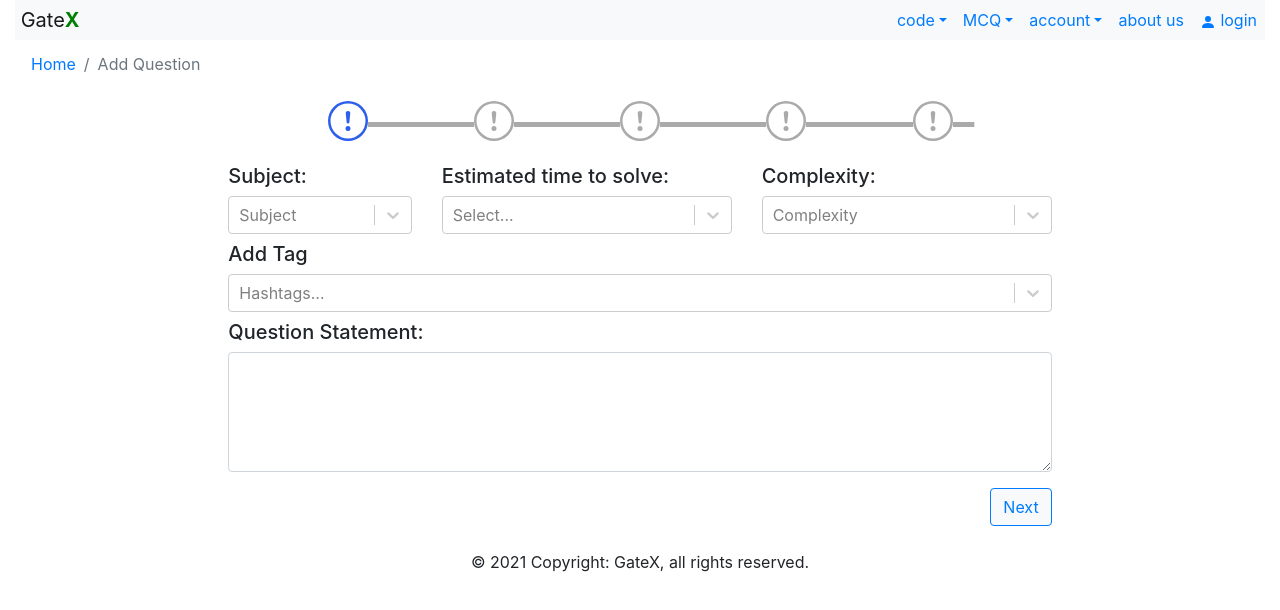
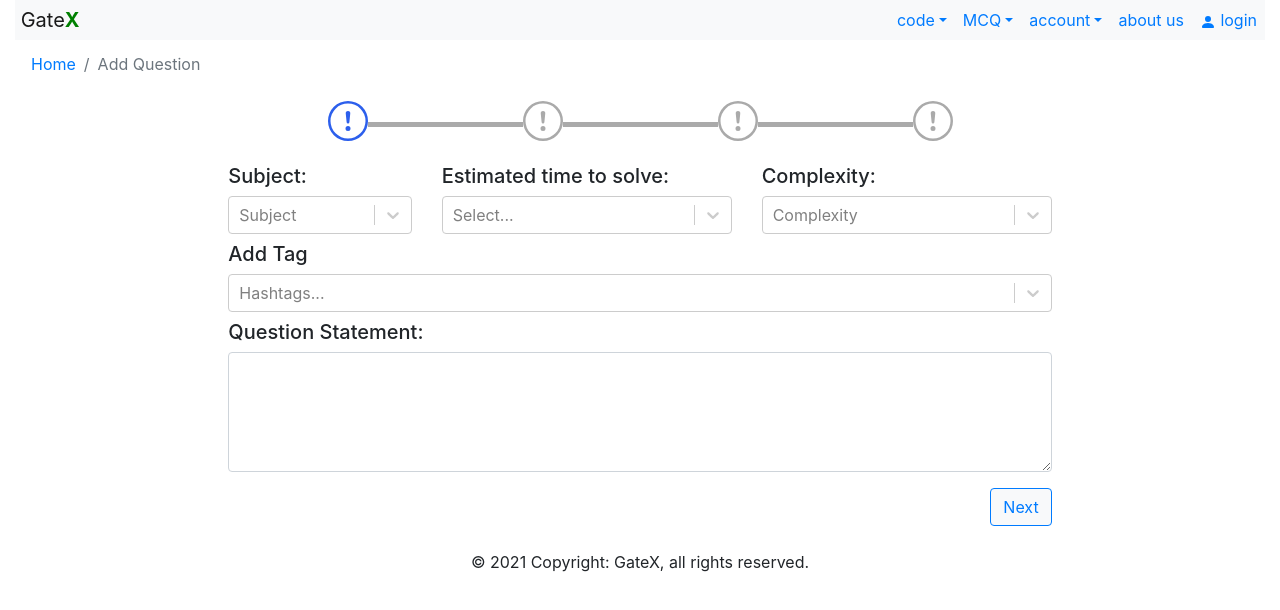
Before and after one commit to coding-gate/gatex-ui, a React (Create React App) app: page /addMcq in a window 1280 px wide. Shown: the top 610 px of the page. Built offline with nearby package versions, Linux system fonts and the light colour scheme.

Commit message:
fixed bugs

```diff
--- a/src/containers/mcq/AddMCQ.js
+++ b/src/containers/mcq/AddMCQ.js
@@ -86,7 +86,7 @@ export default class AddQuestion extends Component {
                         { url: '#', level: 'Add Question' }
                     ]} />
                 </div>
-                <StepProgress steps='5' step={this.state.step} />
+                <StepProgress steps='4' step={this.state.step} />
                 <div className="row justify-content-center">
                     <div className="col-md-8" >
                        {body}
--- a/src/containers/mcq/question/Options.js
+++ b/src/containers/mcq/question/Options.js
@@ -37,6 +37,7 @@ export default function Options(props) {
                 onChange={(e) => updateOptionValue(index, e.target.value)}
                 value={option}
                 className='form-control' type="text" />
+
             <button
                 onClick={()=>removeOption(index)}
                 className={props.type === 'tf' ? 'd-none' : 'btn'}>
@@ -51,10 +52,9 @@ export default function Options(props) {
     return (
         <div className='my-3'>
             <h4 className='lead'>{props.state.text}</h4>
-            <div className="d-flex justify-content-between">
-
+            <div className="d-flex justify-content-between align-items-center">
             <h4>{props.type==='tf'?'Please Proceed To The Next Page...':'Please Enter The Options:'}</h4>
-            <button onClick={()=>addOption()} className={props.type === 'tf' ? 'd-none' : 'btn btn-secondary my-3 d-block ml-auto'}>Add Options</button>
+            <button onClick={()=>addOption()} className={props.state.type === 'tf' ? 'd-none' : 'btn btn-secondary my-3 d-block ml-auto'}>Add Options</button>
             </div>
             <div>
                 <ul className='list-unstyled'>
--- a/src/containers/mcq/question/Type.js
+++ b/src/containers/mcq/question/Type.js
@@ -40,7 +40,7 @@ export default function Type(props) {
         <div className='mt-3'>
 
             <div className="row">
-                <div className="col">{props.state.text}</div>
+                <p className="col text-center lead">{props.state.text}</p>
             </div>
 
             <div className="row">
```
